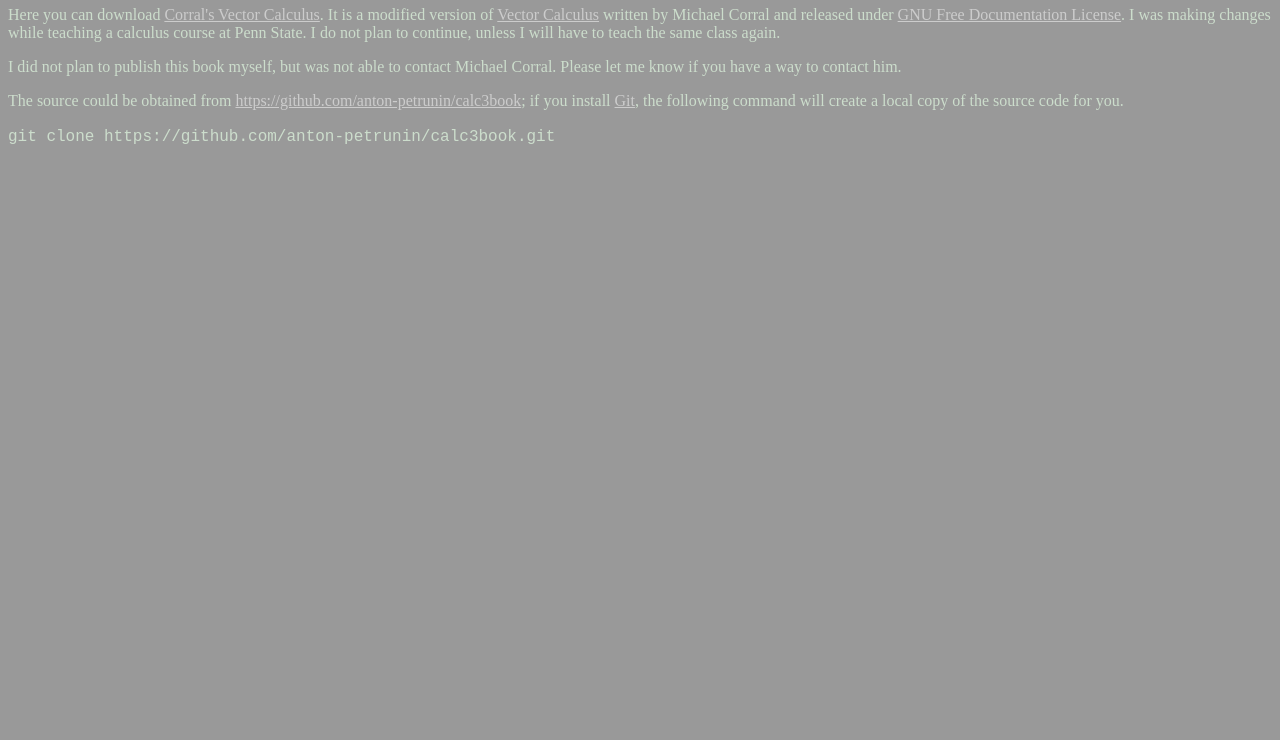
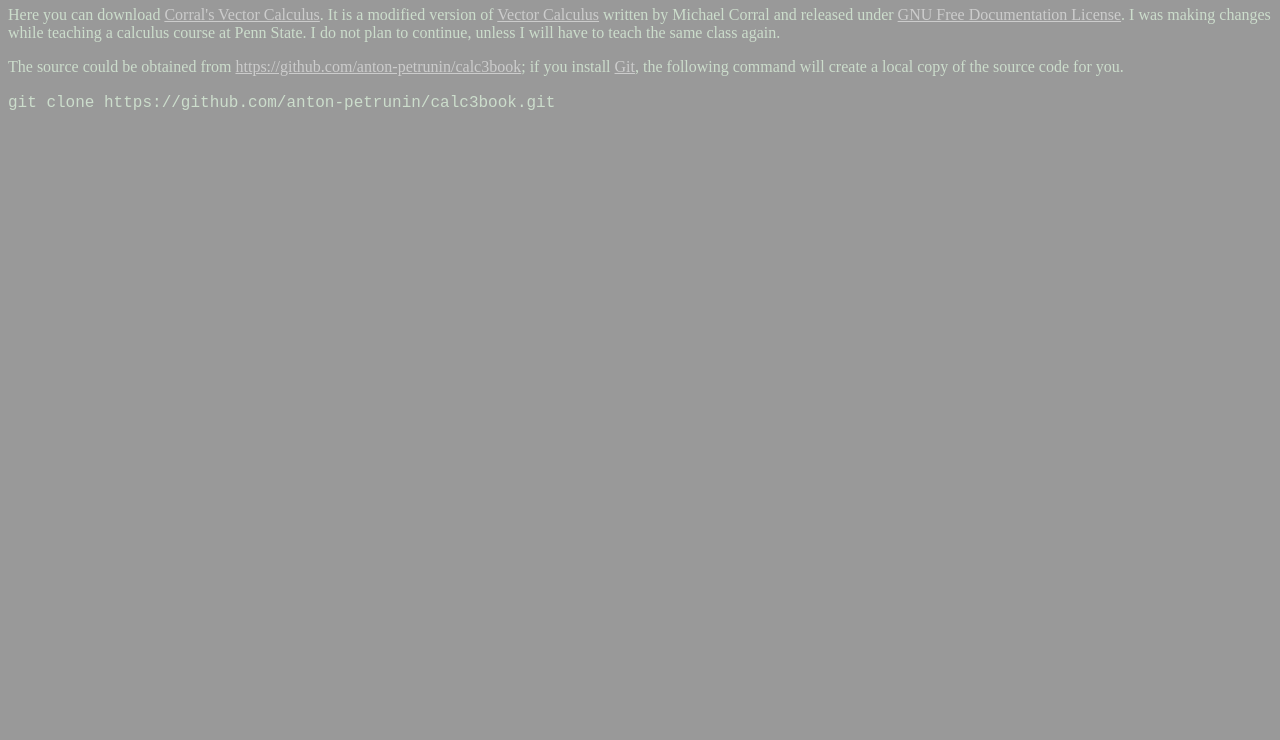
Before and after one commit to anton-petrunin/calc3book, a plain HTML site: page index.html in a window 1280 px wide. Shown: the part 60-800 px from the top of the page. Drawn offline with Linux system fonts and the light colour scheme.

Commit message:
Michael Corral

```diff
--- a/index.html
+++ b/index.html
@@ -13,11 +13,6 @@ I was making changes while teaching a calculus course at Penn State.
 I do not plan to continue, unless I will have to teach the same class again.
 </p>
 <p>
-I did not plan to publish this book myself,
-but was not able to contact Michael Corral.
-Please let me know if you have a way to contact him.
-</p>
-<p>
 The source could be obtained from  <a href="https://github.com/anton-petrunin/calc3book">https://github.com/anton-petrunin/calc3book</a>;
 if you install <a href="https://en.wikipedia.org/wiki/Git_%28software%29"> Git</a>, the following command will create a local copy of the source code for you.
 <br>
```
